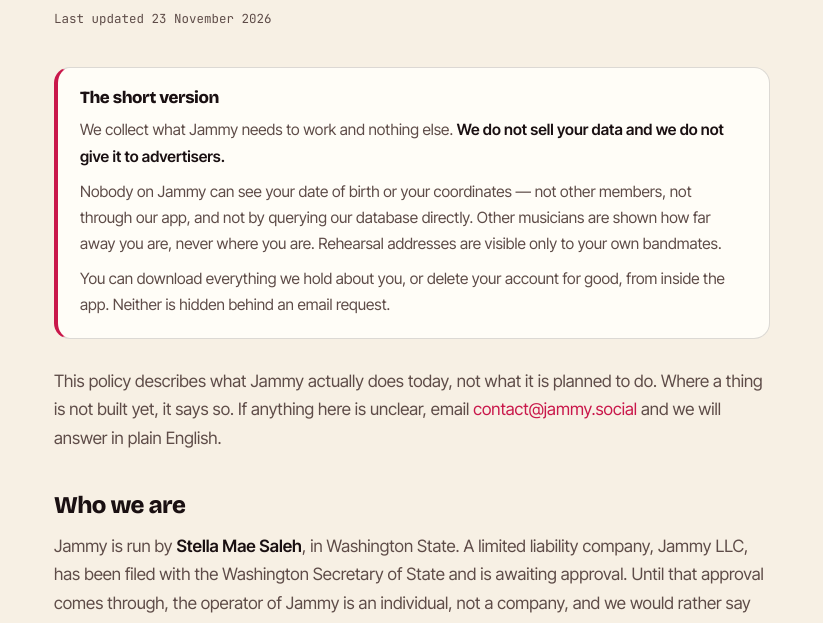
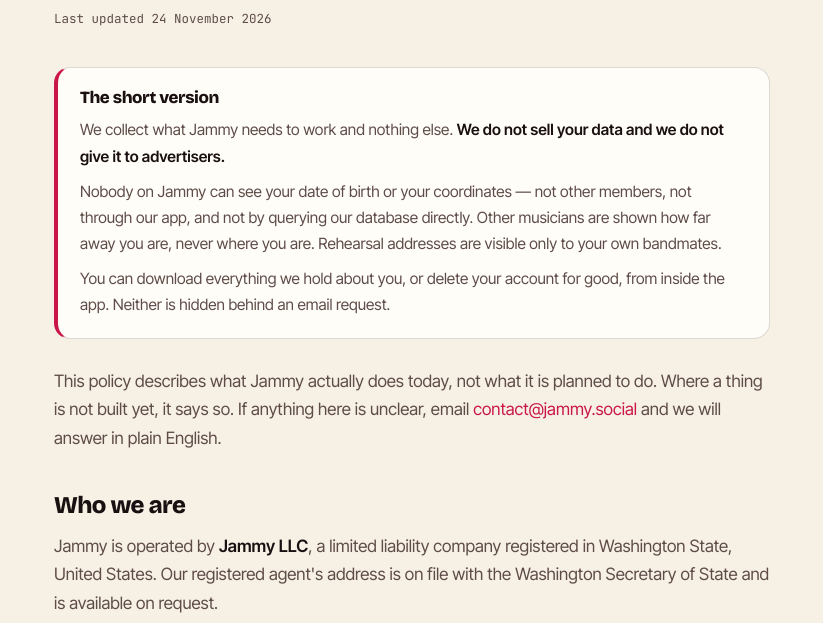
Before and after one commit to stellasaleh/Jammy, a plain HTML site: page privacy.html in a window 1280 px wide. Shown: the part 171-794 px from the top of the page, without its empty margins (228-1051 px from the left). Drawn offline with nearby package versions, Linux system fonts and the light colour scheme.

Commit message:
Jammy LLC exists, so the site can finally say so
Washington approved the formation today. The privacy policy named
Stella personally and said the company was awaiting approval, which
was true yesterday and is not today; it now names Jammy LLC.

The terms page still carried the editor's note — "do not publish it
until that company exists" — live on the site, where every visitor and
every app reviewer could read it. That is the second time one of these
has shipped. Both pages are now clean, and a check for the phrasing
finds nothing left anywhere on the site.

Co-Authored-By: Claude Opus 5 <noreply@anthropic.com>
Claude-Session: https://claude.ai/code/session_011j7Pbyq2no6G5RMqq4PUze

```diff
--- a/privacy.html
+++ b/privacy.html
@@ -64,7 +64,7 @@ footer a{white-space:nowrap}
 <body>
 <nav><div class="wrap navin"><a class="word" href="index.html">Jammy</a><a class="back" href="index.html">Back to Jammy</a></div></nav>
 <div class="wrap">
-<header><h1>Privacy Policy</h1><div class="updated">Last updated 23 November 2026</div></header>
+<header><h1>Privacy Policy</h1><div class="updated">Last updated 24 November 2026</div></header>
 
 <div class="plain">
   <h2>The short version</h2>
@@ -76,7 +76,7 @@ footer a{white-space:nowrap}
 <p>This policy describes what Jammy actually does today, not what it is planned to do. Where a thing is not built yet, it says so. If anything here is unclear, email <a href="mailto:contact@jammy.social">contact@jammy.social</a> and we will answer in plain English.</p>
 
 <h2>Who we are</h2>
-<p>Jammy is run by <strong>Stella Mae Saleh</strong>, in Washington State. A limited liability company, Jammy LLC, has been filed with the Washington Secretary of State and is awaiting approval. Until that approval comes through, the operator of Jammy is an individual, not a company, and we would rather say so than name a business that does not legally exist yet. This page will be updated on the day it does.</p>
+<p>Jammy is operated by <strong>Jammy LLC</strong>, a limited liability company registered in Washington State, United States. Our registered agent's address is on file with the Washington Secretary of State and is available on request.</p>
 <p>For any privacy question, or to exercise any right described below, contact <a href="mailto:contact@jammy.social">contact@jammy.social</a>.</p>
 
 <h2>What we collect</h2>
```
Also changed, not shown: terms.html (+1 -7 lines).
